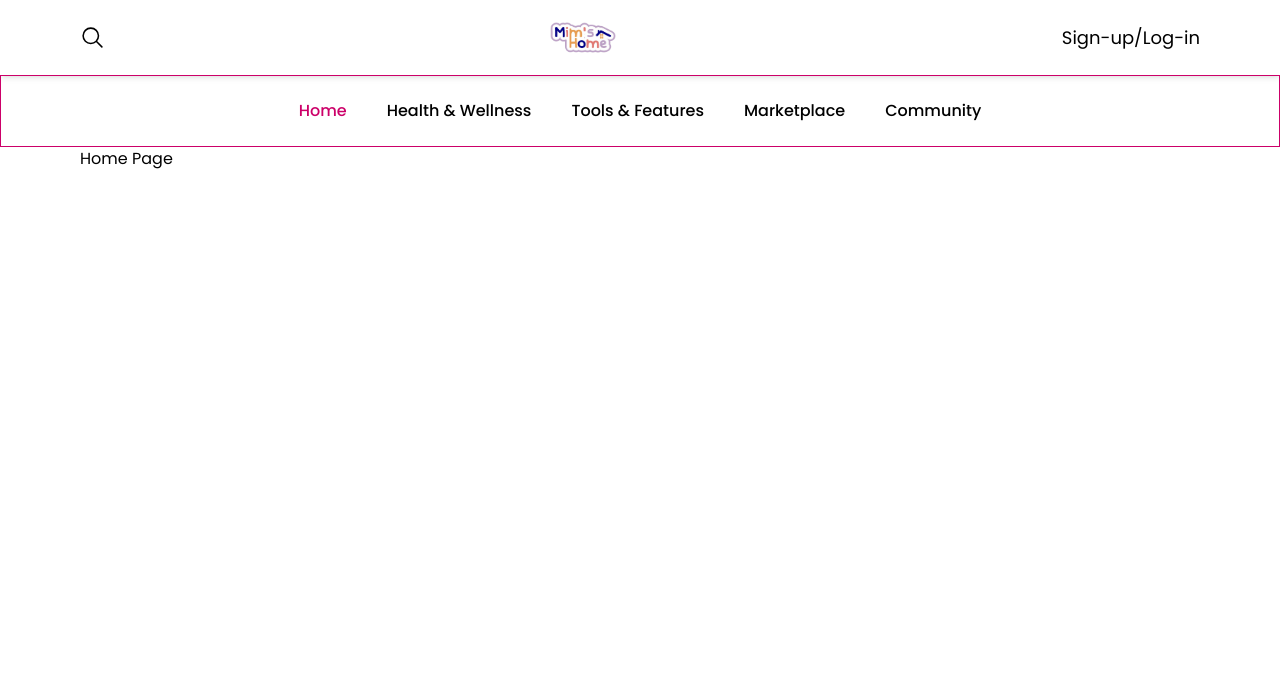
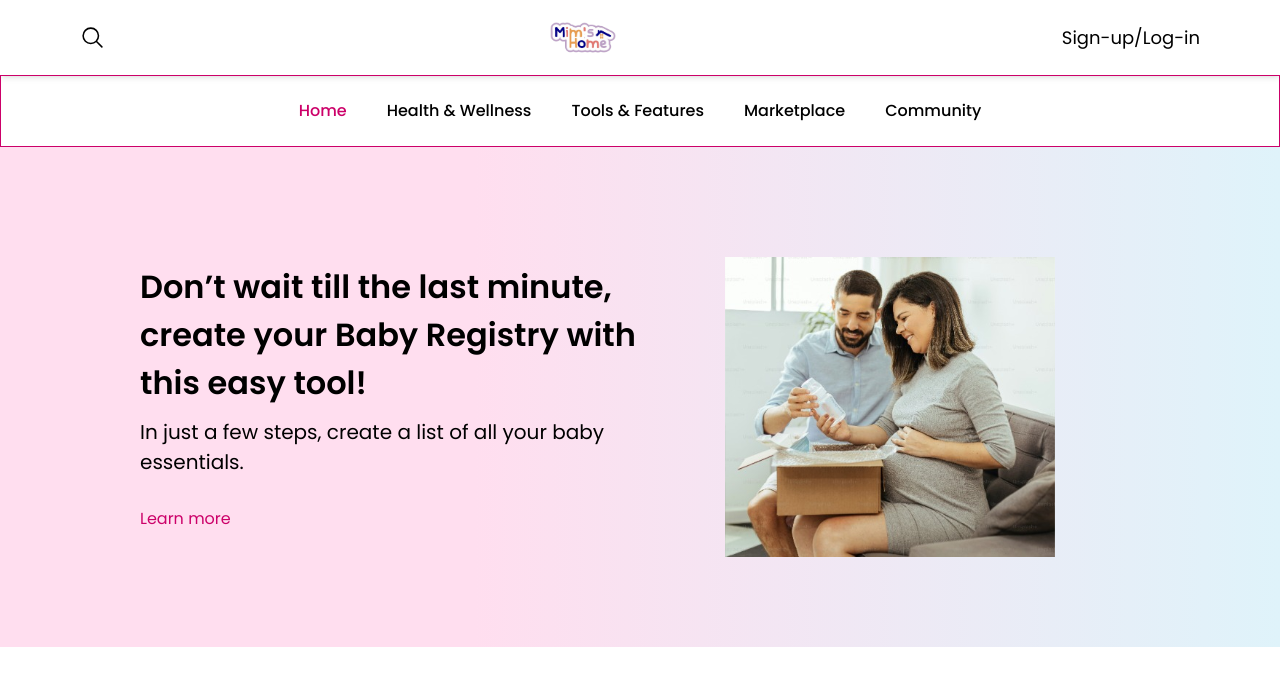
Before and after one commit to Yemisi1999/ProTech-, a React (Create React App) app: page / in a window 1280 px wide. Shown: the top 686 px of the page. Built offline with nearby package versions, Linux system fonts and the light colour scheme.

Commit message:
working on the hero section

```diff
--- a/src/index.css
+++ b/src/index.css
@@ -5,3 +5,7 @@
 body {
   font-family: "Poppins", sans-serif;
 }
+
+.hero{
+  background: linear-gradient(90deg, #FFDEEF 37%, #DFF3FA 100%);
+}
--- /dev/null
+++ b/src/pages/home/Herosection.jsx
@@ -0,0 +1,26 @@
+import React from "react";
+import heroimg from "../../assets/wtfheroimg.svg";
+
+const Herosection = () => {
+  return (
+    <div className="hero h-[500px] flex items-center justify-center">
+      <div className="flex flex-col lg:flex-row items-center justify-center w-[1000px]">
+        <div className="flex flex-col gap-[10px] w-[50%]">
+          <h1 className="lg:text-[32px] font-[600]">
+            Don’t wait till the last minute, create your Baby Registry with this
+            easy tool!
+          </h1>
+          <p className="lg:text-[20px] font-[400]">
+            In just a few steps, create a list of all your baby essentials.{" "}
+          </p>
+          <button className="text-primary text-left mt-[20px] font-[400]">Learn more</button>
+        </div>
+        <div className="w-[50%] h-[280px]">
+          <img src={heroimg} alt="hero-pics" className="w-full h-[300px]" />
+        </div>
+      </div>
+    </div>
+  );
+};
+
+export default Herosection;
--- a/src/pages/home/Home.jsx
+++ b/src/pages/home/Home.jsx
@@ -1,11 +1,12 @@
 import React from "react";
-import Topbar from "../../components/navbar/Topbar";
+import NavBarSection from "../../components/navbar/Topbar";
+import HeroSection from "./Herosection";
 
 const Home = () => {
   return (
     <>
-      <Topbar />
-      <div className="px-[10px] lg:px-[80px] "> Home Page</div>
+      <NavBarSection />
+      <HeroSection />
     </>
   );
 };
```
Also changed, not shown: src/assets/wtfheroimg.svg (added).
